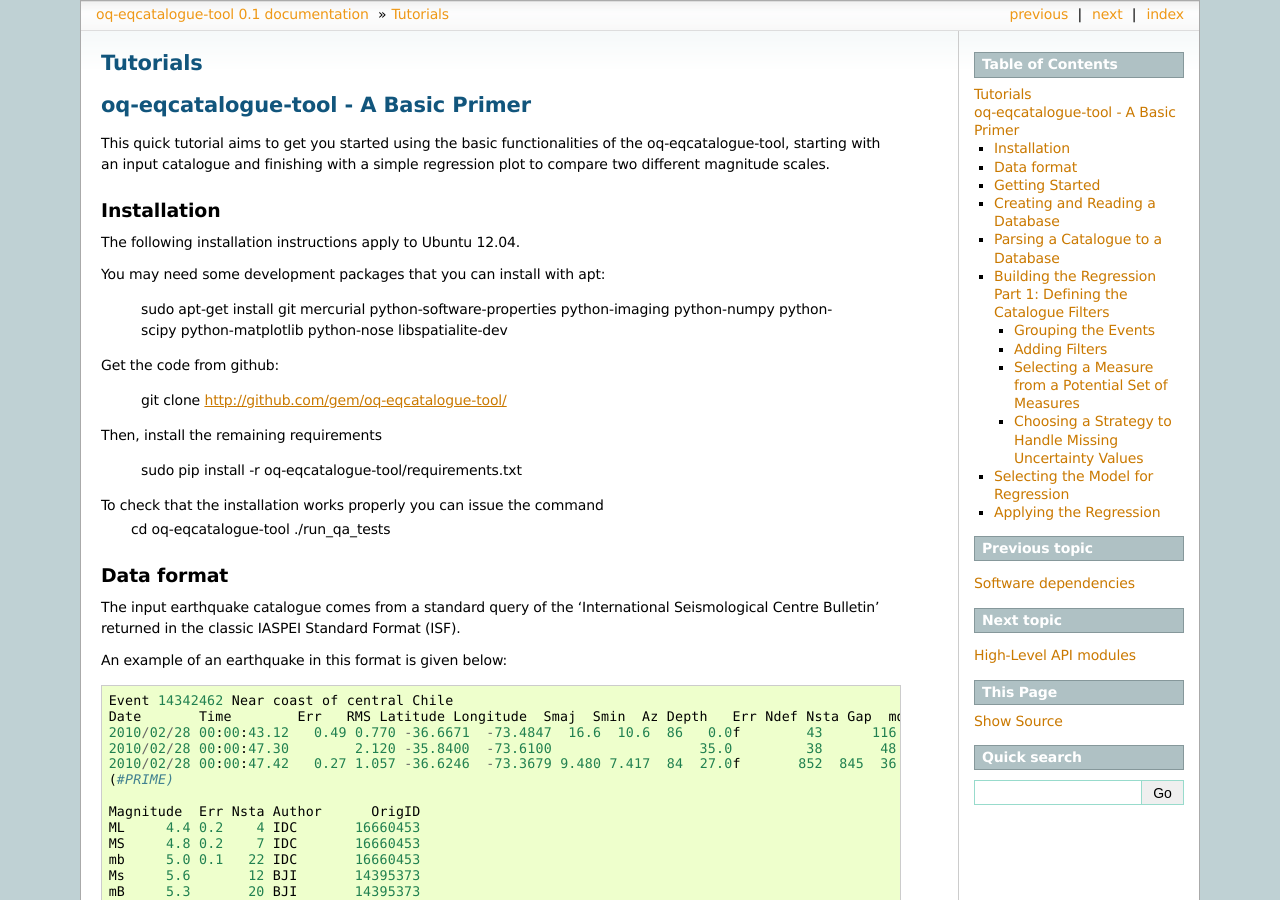
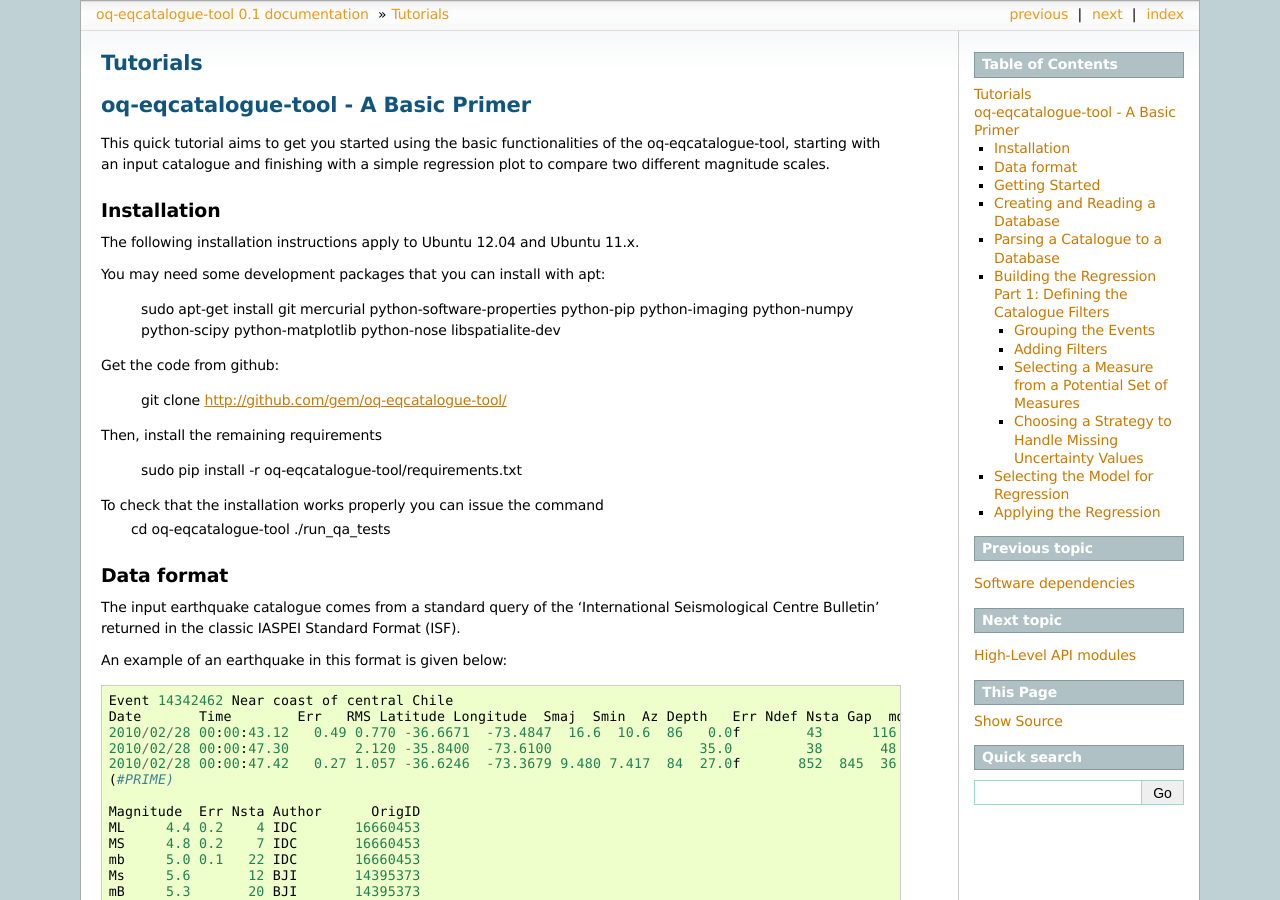
Before and after one commit to preinh/oq-eqcatalogue-tool, a Sphinx documentation site: the page built from docs/source/dev/tutorials.rst, in a window 1280 px wide and 900 px high. Built offline with Sphinx 7.4.7, drawn with Linux system fonts in a browser that asks for light colours; formulas are drawn with MathJax 3.

Commit message:
fixed requirements and started writing down the installation doc

```diff
--- a/docs/source/dev/tutorials.rst
+++ b/docs/source/dev/tutorials.rst
@@ -12,11 +12,11 @@ with a simple regression plot to compare two different magnitude scales.
 
 Installation
 -------------------------------------
-The following installation instructions apply to Ubuntu 12.04.
+The following installation instructions apply to Ubuntu 12.04 and Ubuntu 11.x.
 
 You may need some development packages that you can install with apt:
 
-    sudo apt-get install git mercurial python-software-properties python-imaging python-numpy python-scipy python-matplotlib python-nose libspatialite-dev
+    sudo apt-get install git mercurial python-software-properties python-pip python-imaging python-numpy python-scipy python-matplotlib python-nose libspatialite-dev
 
 Get the code from github:
 
```
